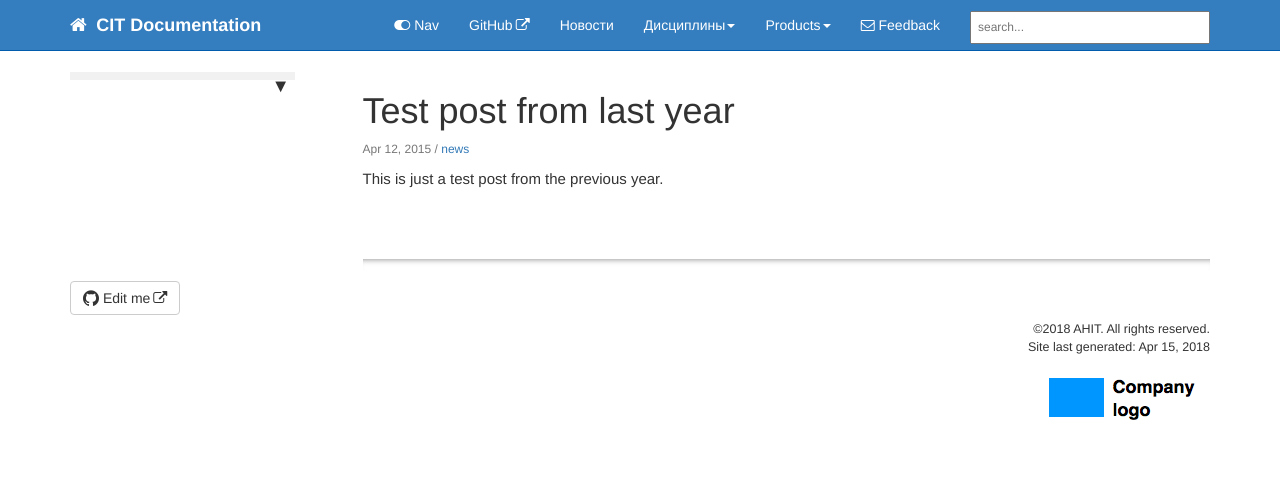
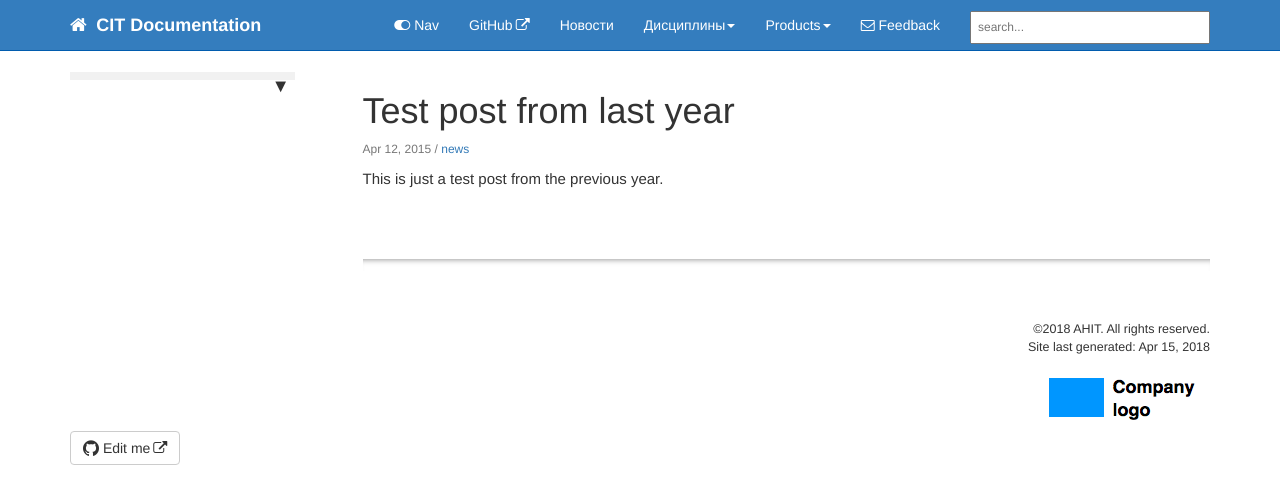
Before and after one commit to citDocs/citDocs.github.io, a Jekyll site: the page built from _posts/2015-04-12-test-post-last-year.md, in a window 1280 px wide. Shown: the top 504 px of the page. Built offline with Jekyll 4.4.1, drawn with Linux system fonts in a browser that asks for light colours; nearby versions of some CDN libraries; comment, search, counter and statistics services are not loaded.

Commit message:
Update customstyles.css

```diff
--- a/css/customstyles.css
+++ b/css/customstyles.css
@@ -3,7 +3,7 @@ body {
 }
 
 .br1{
-    height:200px;}
+    height:350px;}
 
 .bs-callout {
     padding: 20px;
```
